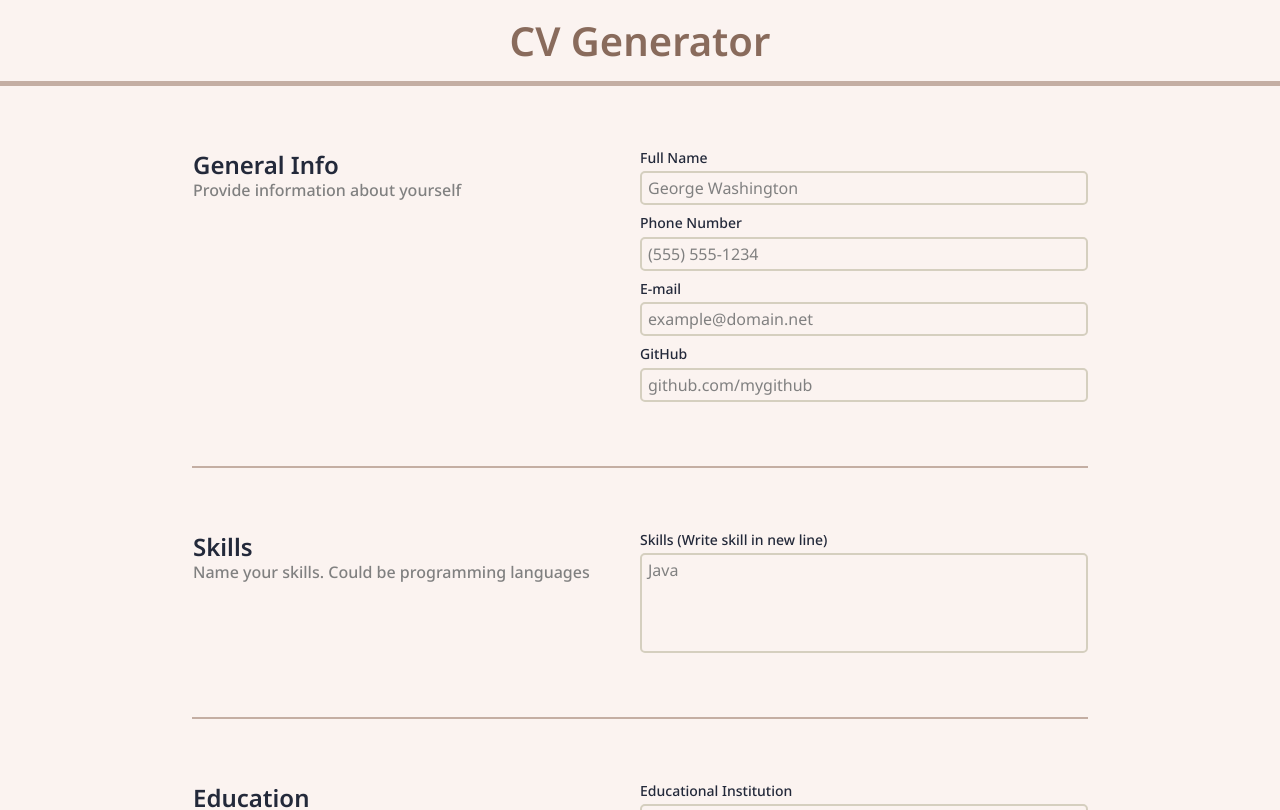
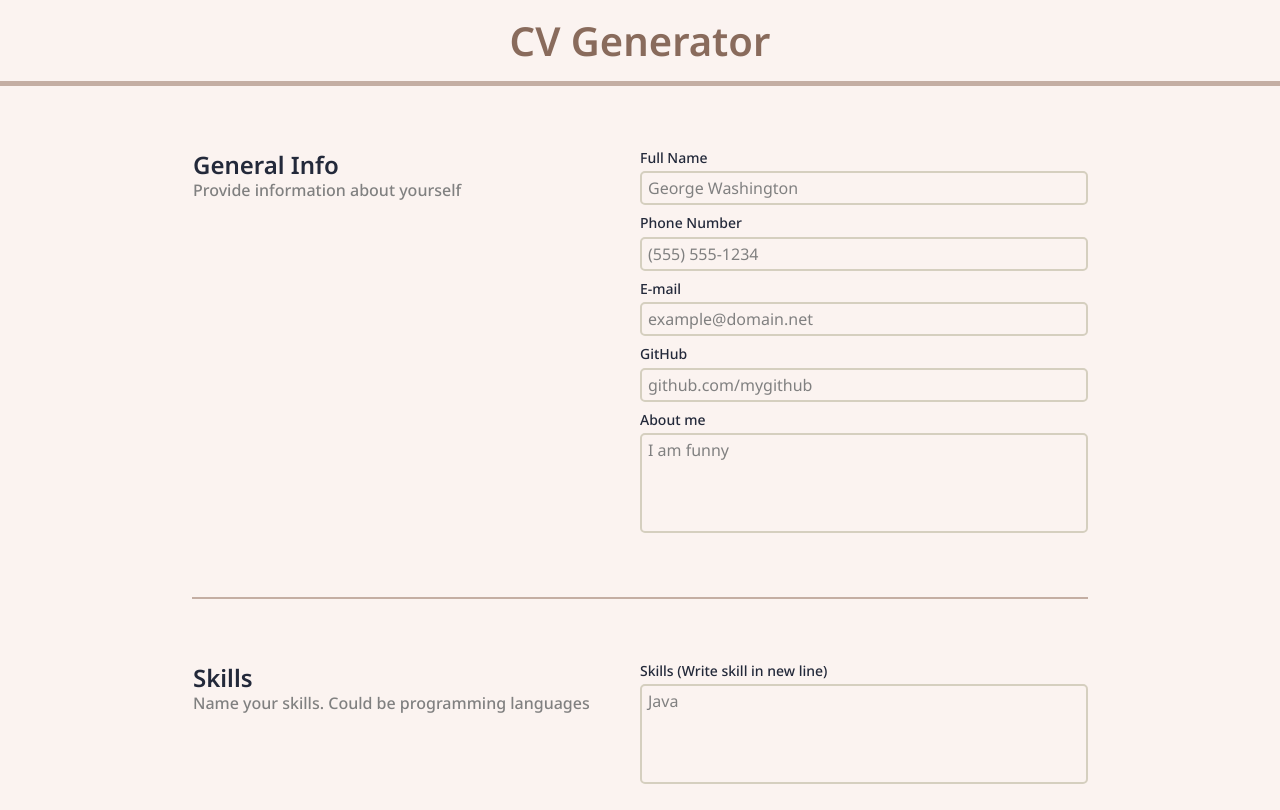
Before and after one commit to litaish/cv-generator, a React (Create React App) app: page / in a window 1280 px wide. Shown: the top 810 px of the page. Built offline with nearby package versions, Linux system fonts and the light colour scheme.

Commit message:
UI fixes

```diff
--- a/src/components/CVEducation.js
+++ b/src/components/CVEducation.js
@@ -2,7 +2,12 @@ import React from "react";
 import CVStyles from "../styles/CV.module.css";
 
 class CVEducation extends React.Component {
+  constructor(props) {
+    super(props)
+  }
+
   render() {
+
     return (
       <div className={CVStyles.item}>
         <div className={CVStyles.item__title}>Education</div>
--- a/src/components/CVExperience.js
+++ b/src/components/CVExperience.js
@@ -2,6 +2,10 @@ import React from "react";
 import CVStyles from "../styles/CV.module.css";
 
 class CVExperience extends React.Component {
+  constructor(props) {
+    super(props)
+  }
+
   render() {
     return (
       <div className={CVStyles.item}>
--- a/src/components/CVGeneral.js
+++ b/src/components/CVGeneral.js
@@ -2,6 +2,10 @@ import React from "react";
 import CVStyles from "../styles/CV.module.css";
 
 class CVGeneral extends React.Component {
+  constructor(props) {
+    super(props)
+  }
+
   render() {
     return (
       <div className={CVStyles.item}>
--- a/src/components/CVSkills.js
+++ b/src/components/CVSkills.js
@@ -2,7 +2,12 @@ import React from "react";
 import CVStyles from "../styles/CV.module.css";
 
 class CVSkills extends React.Component {
+  constructor(props) {
+    super(props)
+  }
+
   render() {
+
     return (
       <div className={CVStyles.item}>
         <div className={CVStyles.item__title}>Skills</div>
--- a/src/components/GeneralInfo.js
+++ b/src/components/GeneralInfo.js
@@ -31,12 +31,16 @@ class GeneralInfo extends React.Component {
             ></input>
           </div>
           <div className={FormStyles.row}>
-            <label htmlFor="email">GitHub</label>
+            <label htmlFor="github">GitHub</label>
             <input
-              id="email"
+              id="github"
               type="text"
               placeholder="github.com/mygithub"
             ></input>
+          </div>
+          <div className={FormStyles.row}>
+            <label htmlFor="about_me">About me</label>
+            <textarea id="skills" placeholder="I am funny"></textarea>
           </div>
         </div>
       </div>
```
